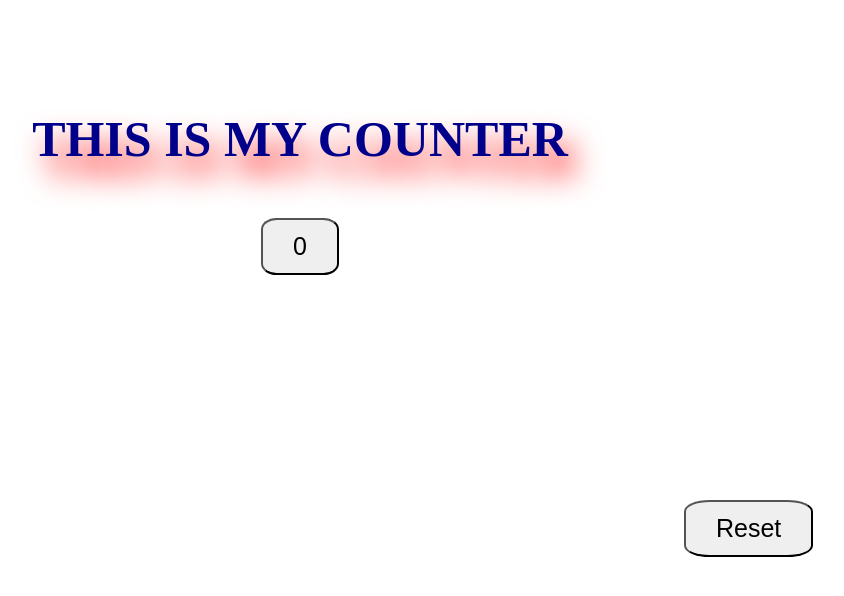
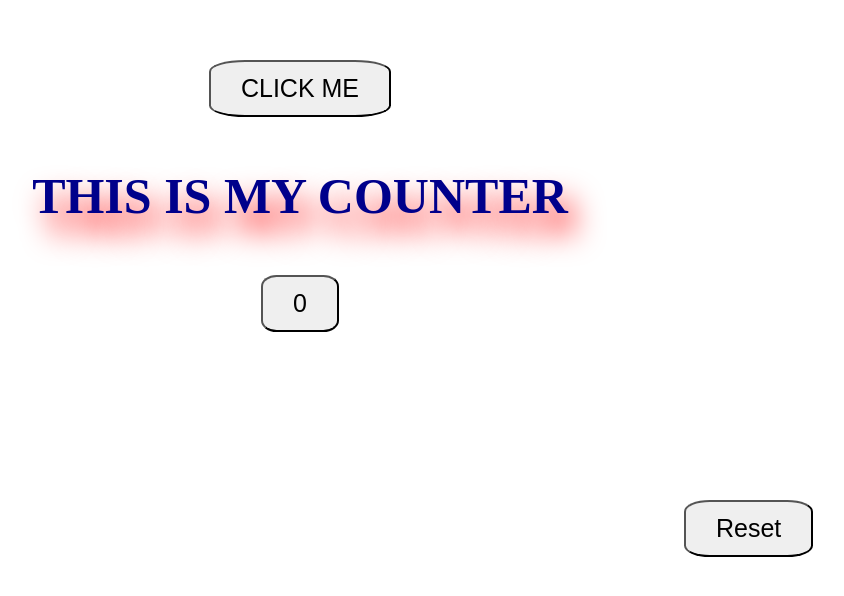
Before and after one commit to abdulmoiz65/React, a React (Create React App) app in the folder firstapplication/: page /counter in a window 1280 px wide. Shown: the part 140-736 px from the top of the page, without its empty margins (340-1184 px from the left). Built offline with nearby package versions, Linux system fonts and the light colour scheme.

Commit message:
Add useNavigate Hook on Counter AND 404 page

```diff
--- a/firstapplication/src/Components/404.jsx
+++ b/firstapplication/src/Components/404.jsx
@@ -1,9 +1,22 @@
 import React from 'react';
+import { useNavigate } from 'react-router-dom';
+
+
 
 const Error = () => {
+
+
+  const navigate = useNavigate();
+
+  const shift = () => {
+    navigate("/");
+  }
+
+
   return (
     <>
     <h1>404 page not found ! </h1>
+    <button onClick={shift} > CLICK ME </button>
     </>
   );
 };
--- a/firstapplication/src/Components/counter.jsx
+++ b/firstapplication/src/Components/counter.jsx
@@ -1,9 +1,17 @@
 // import React from "react";
 import React ,{useEffect , useState} from "react";
+import { useNavigate } from "react-router-dom";
 
 import "../project.css";
 
 function Counter() {
+
+const navigate  = useNavigate();
+
+function moveTo() {
+        navigate("/");
+    }
+
 
 let count =  0 ;
 
@@ -26,6 +34,7 @@ const reset = () =>{
         return(
         <>
         <div className="count">
+        <button onClick={moveTo}>CLICK ME </button>
 
             <h3>This is my counter</h3>
                 <button onClick={clickit}>  {currentState} </button>
```
